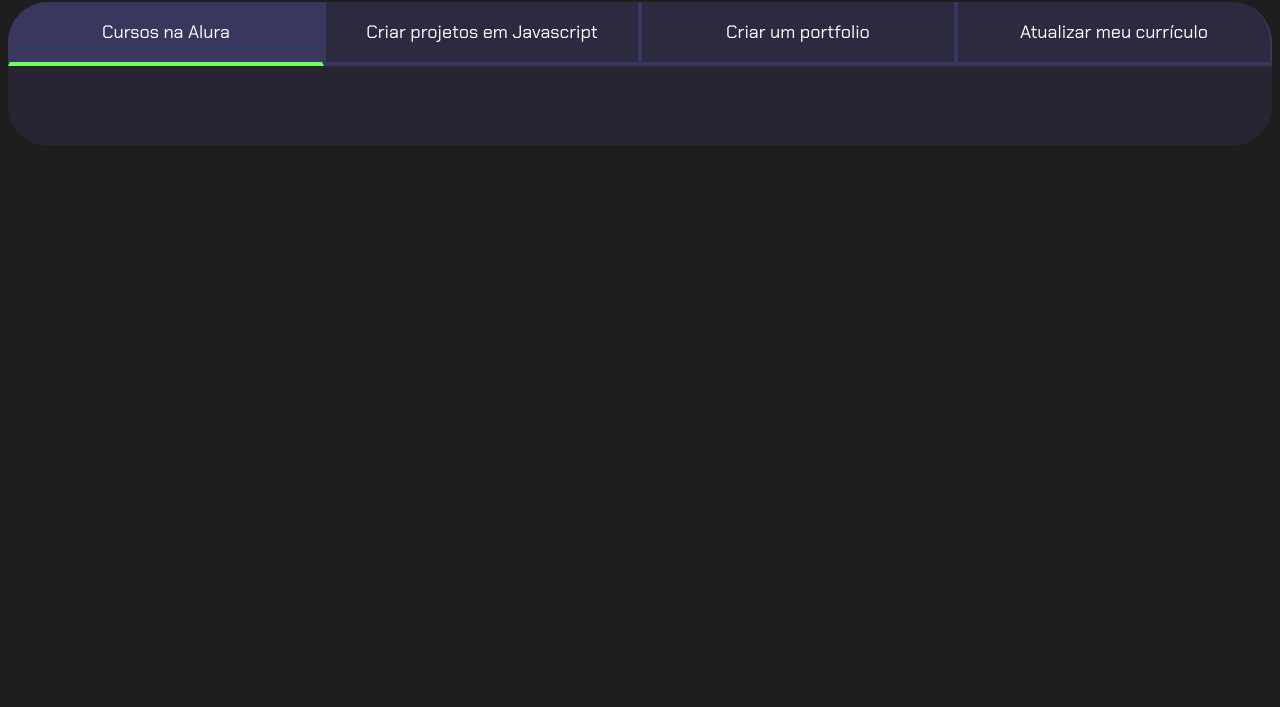
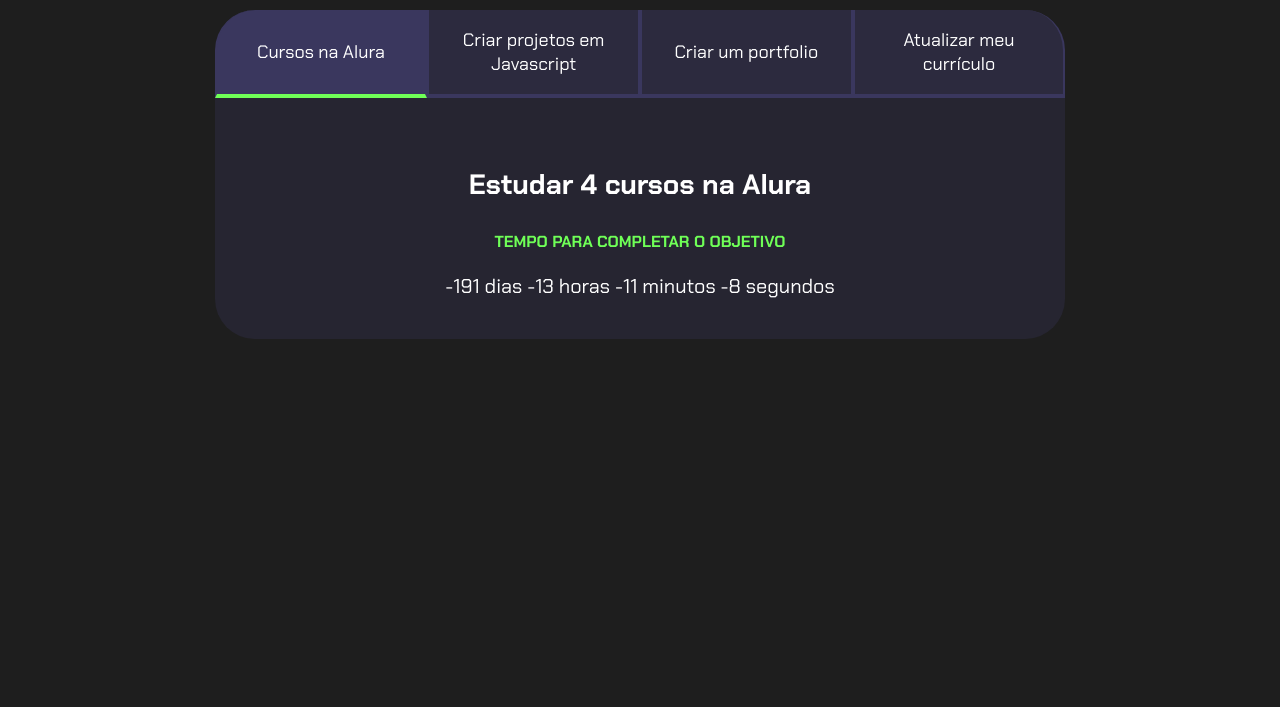
Before and after one commit to belly08072007/belly08072007.github.io, a plain HTML site: page index.html in a window 1280 px wide. Shown: the part 93-800 px from the top of the page. Drawn offline with Linux system fonts and the light colour scheme.

Commit message:
Add files via upload

```diff
--- a/index.html
+++ b/index.html
@@ -2,13 +2,12 @@
 <html lang="pt-br">
 <head>
     <meta charset="UTF-8">
-    <meta http-equiv="X-UA-Compatible" content="IE=edge">
     <meta name="viewport" content="width=device-width, initial-scale=1.0">
     <title>Meus objetivos do ano</title>
     <link rel="stylesheet" href="style.css">
 </head>
 <body>
-        <section class=”conteudo-principal”></section>
+    <section class="conteudo-principal">
         <h2 class="titulo-principal">Meus Objetivos do ano<span>_</span></h2>
         <div class="conteudo">
         <div class="botoes">
@@ -18,23 +17,29 @@
             <button class="botao">Atualizar meu currículo</button>
         </div>
         <div class="abas-textos">
-                <div class="aba-conteudo">
+            <div class="aba-conteudo ativo">
                 <h3 class="aba-conteudo-titulo-principal">Estudar 4 cursos na Alura</h3>
                 <h4 class="aba-conteudo-titulo-secundario">Tempo para completar o objetivo</h4>
+                <div class="contador"></div>
             </div>
             <div class="aba-conteudo">
                 <h3 class="aba-conteudo-titulo-principal">Criar 5 projetos em Javascript</h3>
                 <h4 class="aba-conteudo-titulo-secundario">Tempo para completar o objetivo</h4>
+                <div class="contador"></div>
             </div>
             <div class="aba-conteudo">
                 <h3 class="aba-conteudo-titulo-principal">Criar um portfolio com os meus 3 melhores projetos</h3>
                 <h4 class="aba-conteudo-titulo-secundario">Tempo para completar o objetivo</h4>
+                <div class="contador"></div>
             </div>
             <div class="aba-conteudo">
                 <h3 class="aba-conteudo-titulo-principal">Atualizar meu curriculo com os certificados da Alura</h3>
                 <h4 class="aba-conteudo-titulo-secundario">Tempo para completar o objetivo</h4>
+                <div class="contador"></div>
             </div>
         </div>
+    </div>
+    </section>
     <script src="main.js"></script>
 </body>
 </html>
--- a/main.js
+++ b/main.js
@@ -1,12 +1,36 @@
 const botoes = document.querySelectorAll(".botao");
+const textos = document.querySelectorAll(".aba-conteudo");
 
-for(let i=0;i <botoes.length;i++){
-    botoes[i].onclick = function(){
+for (let i = 0; i < botoes.length; i++) {
+    botoes[i].onclick = function () {
 
-        for(let j=0;j<botoes.length;j++){
+        for (let j = 0; j < botoes.length; j++) {
             botoes[j].classList.remove("ativo");
+            textos[j].classList.remove("ativo");
         }
 
         botoes[i].classList.add("ativo");
+        textos[i].classList.add("ativo");
     }
 }
+
+const contadores = document.querySelectorAll(".contador");
+const tempoObjetivo1 = new Date("2023-10-05T00:00:00");
+
+
+contadores[0].textContent = calculaTempo(tempoObjetivo1);
+
+function calculaTempo(tempoObjetivo) {
+    let tempoAtual = new Date();
+    let tempoFinal = tempoObjetivo - tempoAtual;
+    let segundos = Math.floor(tempoFinal / 1000);
+    let minutos = Math.floor(segundos / 60);
+    let horas = Math.floor(minutos / 60);
+    let dias = Math.floor(horas / 24);
+
+    segundos %= 60;
+    minutos %= 60;
+    horas %= 24;
+
+ return dias + " dias " + horas + " horas " + minutos + " minutos " + segundos + " segundos";
+}
--- a/style.css
+++ b/style.css
@@ -1,4 +1,5 @@
 @import url('https://fonts.googleapis.com/css2?family=Chakra+Petch:wght@400;700&display=swap');
+
 :root {
     --cor-de-fundo: #1E1E1E;
     --verde: #6FFF57;
@@ -7,11 +8,14 @@
     --botao-inativo: rgba(58, 55, 94, 0.5);
     --texto-fundo: rgba(58, 55, 94, 0.3);
 }
+
 body {
     background-color: var(--cor-de-fundo);
     color: var(--branco);
     font-family: 'Chakra Petch', sans-serif;
 }
+
+
 .conteudo-principal {
     display: flex;
     flex-direction: column;
@@ -21,16 +25,20 @@
     width: 100%;
     margin: 0 auto;
 }
+
 .titulo-principal {
     text-align: left;
     width: 100%;
     font-size: 32px;
 }
+
 .titulo-principal span {
     color: var(--verde);
 }
+
+
 .botao {
-    font-family: "Chakra Petch", sans-serif;
+    font-family: 'Chakra Petch', sans-serif;
     background-color: var(--botao-inativo);
     color: var(--branco);
     display: flex;
@@ -44,6 +52,7 @@
     border-right: 2px solid var(--botao-ativo);
     border-top: none;
 }
+
 .botao:first-child {
     border-radius: 40px 40px 0 0;
 }
@@ -65,9 +74,11 @@
 .aba-conteudo.ativo{
     display:block;
 }
+
 .aba-conteudo{
     display: none;
 }
+
 .aba-conteudo-titulo-principal{
     font-size: 28px;
     text-align: center;
@@ -76,6 +87,10 @@
     text-align: center;
     color: var(--verde);
     text-transform: uppercase;
+}
+.contador{
+    font-size: 20px;
+    text-align: center;
 }
 
 @media screen and (min-width: 768px) {
```
Lines whose indentation alone changed are shown as unchanged.
